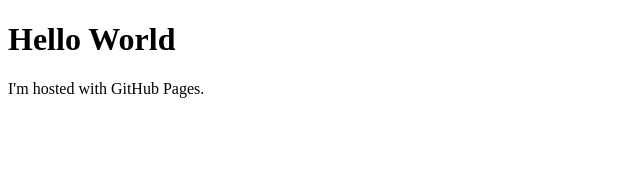
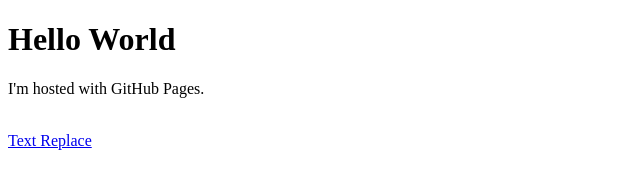
Before and after one commit to jondowdall/jondowdall.github.io, a plain HTML site: page index.html in a window 1280 px wide. Shown: the whole page, without its empty margins (0-640 px from the left). Drawn offline with Linux system fonts and the light colour scheme.

Commit message:
Update index.html

```diff
--- a/index.html
+++ b/index.html
@@ -7,6 +7,7 @@
   </style>
 <body>
 <h1>Hello World</h1>
-<p>I'm hosted with GitHub Pages.</p>
+<p>I'm hosted with GitHub Pages.</p><br>
+<a href="text_replace.html">Text Replace</a>
 </body>
 </html>
```
